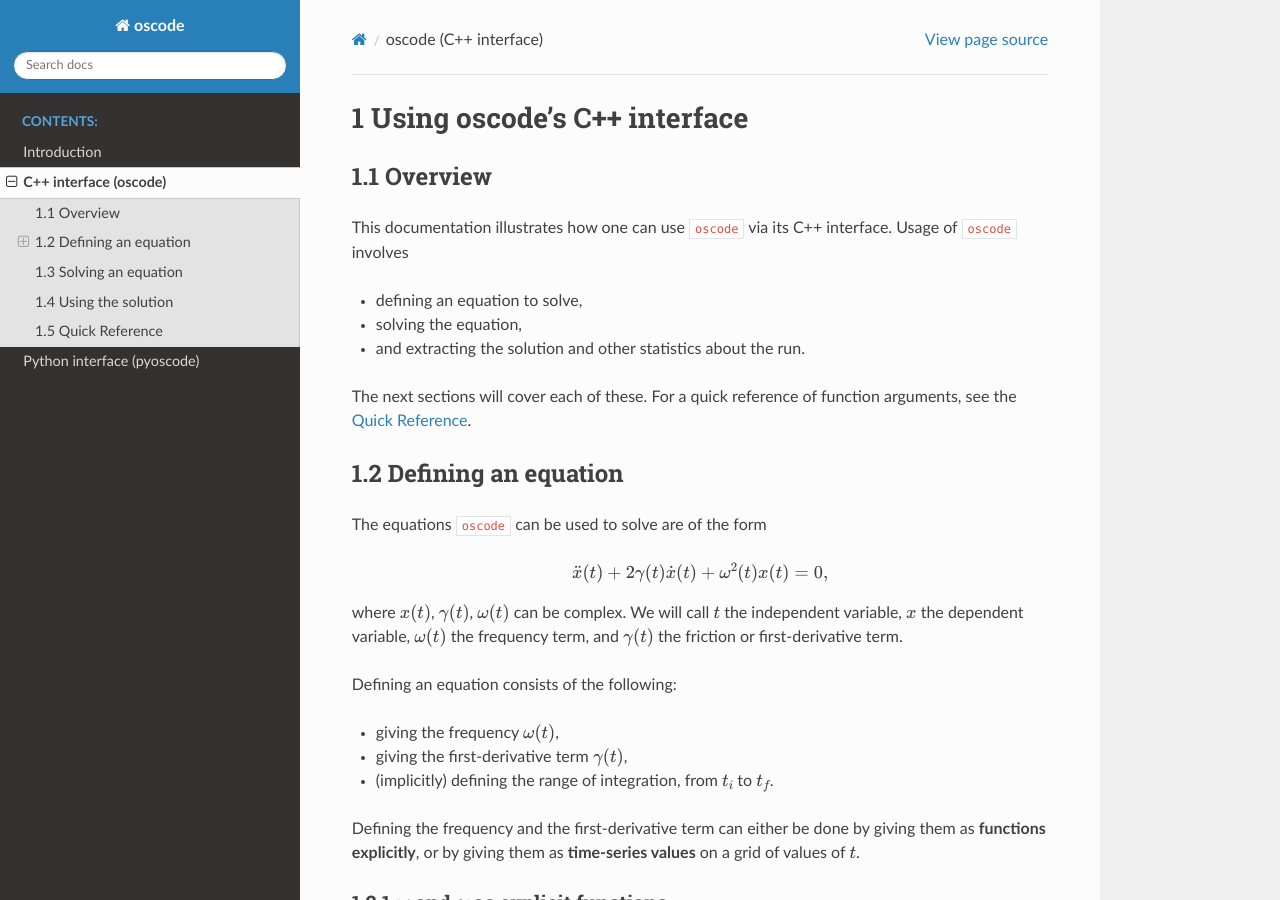
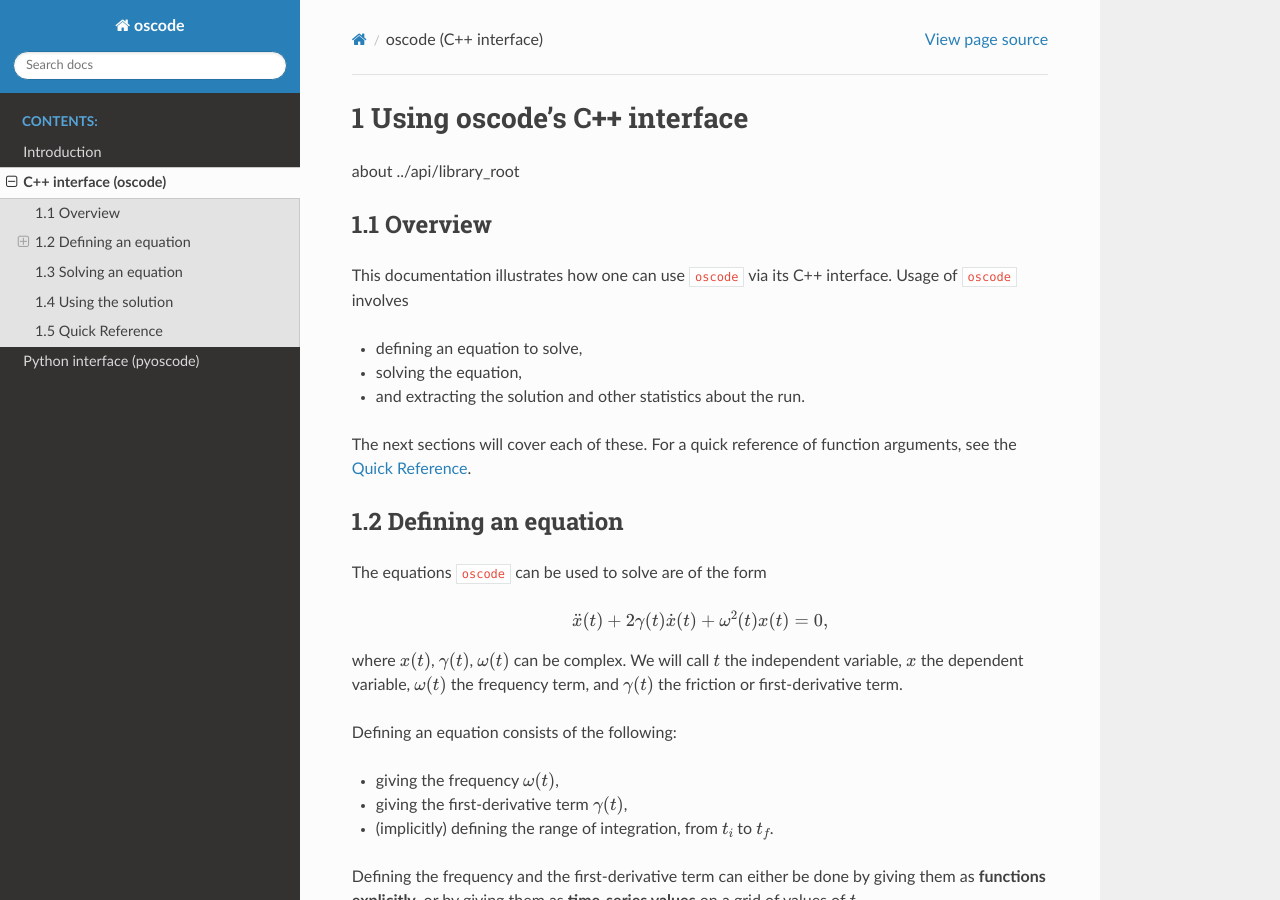
Before and after one commit to fruzsinaagocs/oscode, a Sphinx documentation site: the page built from pyoscode/docs/source/oscode.rst, in a window 1280 px wide and 900 px high. Built offline with Sphinx 7.4.7 and the Read the Docs theme 2.0.0, drawn with Linux system fonts in a browser that asks for light colours.

```diff
--- a/pyoscode/docs/source/oscode.rst
+++ b/pyoscode/docs/source/oscode.rst
@@ -5,6 +5,9 @@
 ============================
 
 .. sectnum::
+
+about
+../api/library_root
 
 Overview
 --------
```
